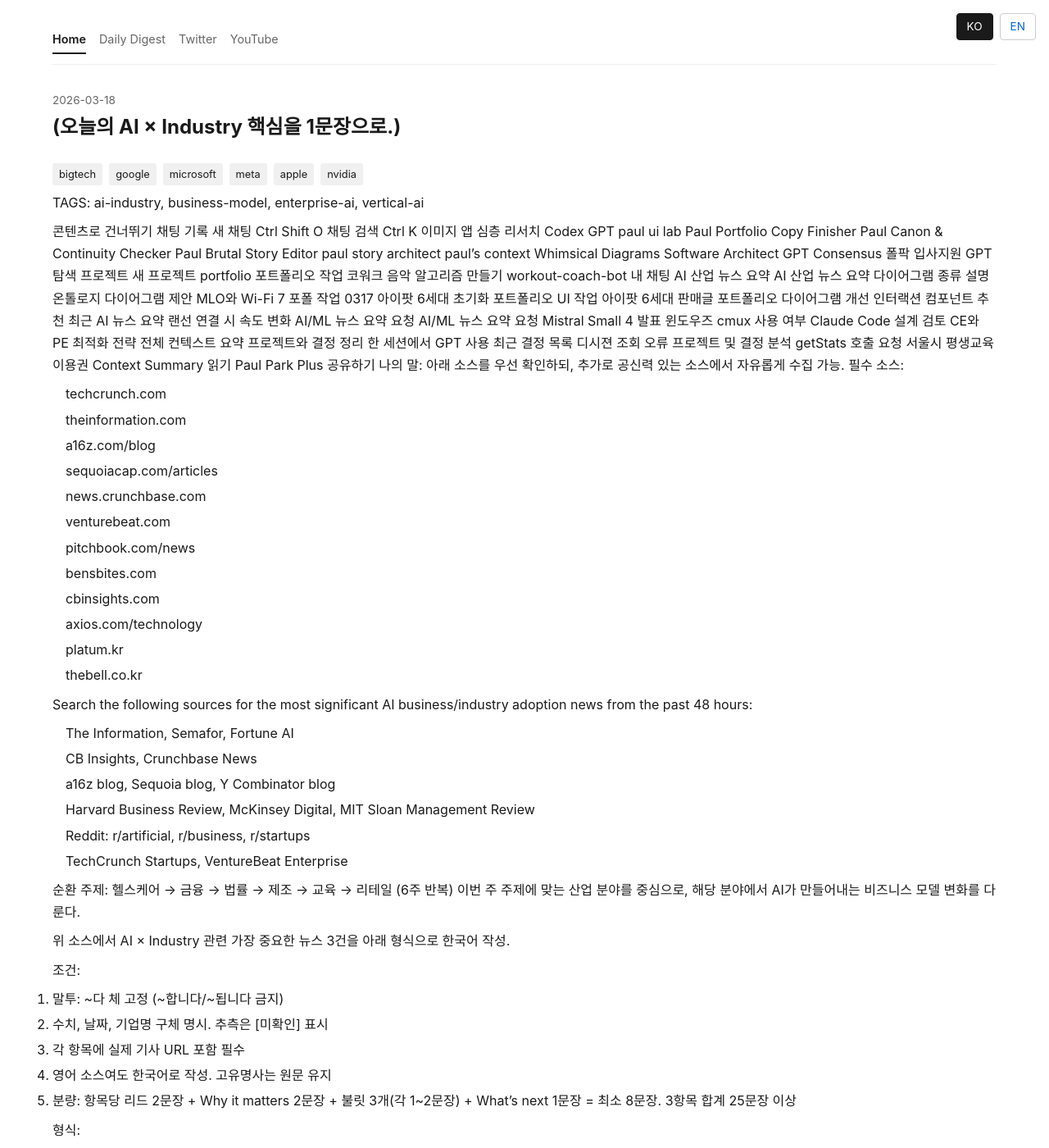
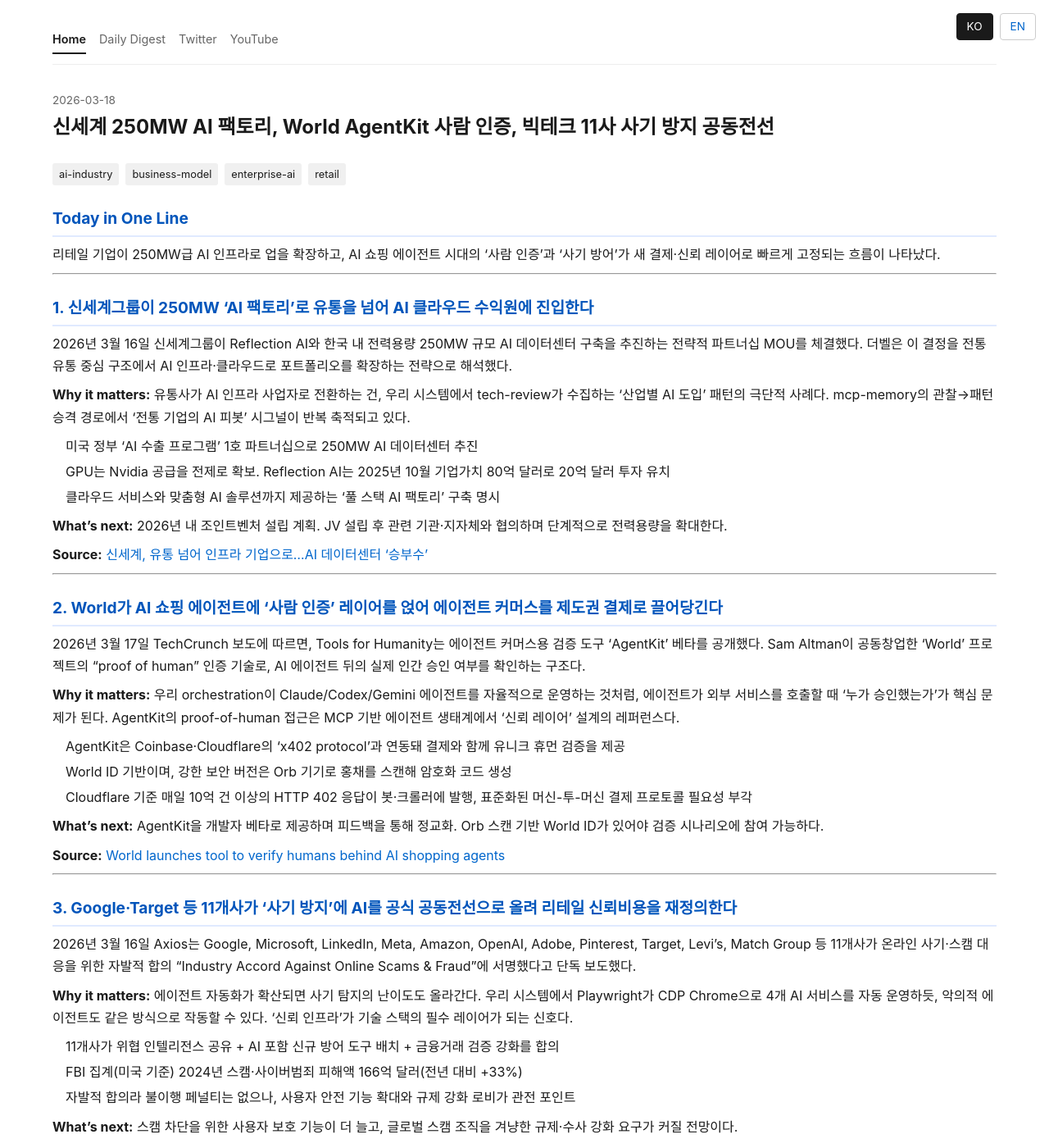
Before and after one commit to paulseongminpark/tech-review, a Jekyll site: the page built from _posts/ko/2026-03-18-daily-tech-review.md, in a window 1280 px wide and 1400 px high. Shown: the whole window at 82% size. Built offline with Jekyll 4.4.1, drawn with Linux system fonts in a browser that asks for light colours; some of the changed text lies outside the part shown.

Commit message:
[tech-review] 3/18 daily post 재작성 (ChatGPT DR 리포트 수동 추출) + DR 스크립트 iframe 전용 수정

```diff
--- a/_data/sections/2026-03-18-ko.json
+++ b/_data/sections/2026-03-18-ko.json
@@ -2,47 +2,36 @@
   "date": "2026-03-18",
   "lang": "ko",
   "post_url": "/ko/2026/03/18/daily-tech-review/",
-  "post_title": "(오늘의 AI × Industry 핵심을 1문장으로.)",
+  "post_title": "신세계 250MW AI 팩토리, World AgentKit 사람 인증, 빅테크 11사 사기 방지 공동전선",
   "source_type": "perplexity",
   "sections": [
     {
       "index": 1,
-      "title": "[헤드라인 — 결론이 제목. 질문형 금지]",
-      "lead": "리드 1문장. (무슨 일이 일어났는가)",
+      "title": "신세계그룹이 250MW 'AI 팩토리'로 유통을 넘어 AI 클라우드 수익원에 진입한다",
+      "lead": "2026년 3월 16일 신세계그룹이 Reflection AI와 한국 내 전력용량 250MW 규모 AI 데이터센터 구축을 추진하는 전략적 파트너십 MOU를 체결했다. 더벨은 이 결정을 전통 유통 중심 구조에서 AI 인프라·클라우드로 포트폴리오를 확장하는 전략으로 해석했다.",
       "tags": [
-        "google",
-        "microsoft",
-        "meta",
-        "apple",
-        "nvidia"
+        "enterprise"
       ],
-      "anchor": "헤드라인-결론이-제목-질문형-금지"
+      "anchor": "신세계그룹이-250mw-ai-팩토리로-유통을-넘어-ai-클라우드-수익원에-진입한다"
     },
     {
       "index": 2,
-      "title": "[헤드라인]",
-      "lead": "",
+      "title": "World가 AI 쇼핑 에이전트에 '사람 인증' 레이어를 얹어 에이전트 커머스를 제도권 결제로 끌어당긴다",
+      "lead": "2026년 3월 17일 TechCrunch 보도에 따르면, Tools for Humanity는 에이전트 커머스용 검증 도구 'AgentKit' 베타를 공개했다. Sam Altman이 공동창업한 'World' 프로젝트의 \"proof of human\" 인증 기술로, AI 에이전트 뒤의 실제 인간 승인 여부를 확인하는 구조다.",
       "tags": [
-        "google",
-        "microsoft",
-        "meta",
-        "apple",
-        "nvidia"
+        "enterprise"
       ],
-      "anchor": "헤드라인"
+      "anchor": "world가-ai-쇼핑-에이전트에-사람-인증-레이어를-얹어-에이전트-커머스를-제도권-결제로-끌어당긴다"
     },
     {
       "index": 3,
-      "title": "[헤드라인]",
-      "lead": "ChatGPT의 말:",
+      "title": "Google·Target 등 11개사가 '사기 방지'에 AI를 공식 공동전선으로 올려 리테일 신뢰비용을 재정의한다",
+      "lead": "2026년 3월 16일 Axios는 Google, Microsoft, LinkedIn, Meta, Amazon, OpenAI, Adobe, Pinterest, Target, Levi's, Match Group 등 11개사가 온라인 사기·스캠 대응을 위한 자발적 합의 \"Industry Accord Against Online Scams & Fraud\"에 서명했다고 단독 보도했다.",
       "tags": [
-        "google",
-        "microsoft",
-        "meta",
-        "apple",
-        "nvidia"
+        "enterprise",
+        "google"
       ],
-      "anchor": "헤드라인"
+      "anchor": "google·target-등-11개사가-사기-방지에-ai를-공식-공동전선으로-올려-리테일-신뢰비용을-재정의한"
     }
   ]
 }
--- a/_posts/ko/2026-03-18-daily-tech-review.md
+++ b/_posts/ko/2026-03-18-daily-tech-review.md
@@ -1,152 +1,62 @@
 ---
 layout: post
-title: "(오늘의 AI × Industry 핵심을 1문장으로.)"
+title: "신세계 250MW AI 팩토리, World AgentKit 사람 인증, 빅테크 11사 사기 방지 공동전선"
 date: 2026-03-18
 lang: ko
 permalink: /ko/2026/03/18/daily-tech-review/
 pair: 2026-03-18-daily-tech-review
-tags: ["bigtech", "google", "microsoft", "meta", "apple", "nvidia"]
+tags: ["ai-industry", "business-model", "enterprise-ai", "retail"]
 ---
 
-TAGS: ai-industry, business-model, enterprise-ai, vertical-ai
-
-콘텐츠로 건너뛰기
-채팅 기록
-새 채팅
-Ctrl
-Shift
-O
-채팅 검색
-Ctrl
-K
-이미지
-앱
-심층 리서치
-Codex
-GPT
-paul ui lab
-Paul Portfolio Copy Finisher
-Paul Canon & Continuity Checker
-Paul Brutal Story Editor
-paul story architect
-paul's context
-Whimsical Diagrams
-Software Architect GPT
-Consensus
-폴팍 입사지원
-GPT 탐색
-프로젝트
-새 프로젝트
-portfolio
-포트폴리오 작업
-코워크
-음악 알고리즘 만들기
-workout-coach-bot
-내 채팅
-AI 산업 뉴스 요약
-AI 산업 뉴스 요약
-다이어그램 종류 설명
-온톨로지 다이어그램 제안
-MLO와 Wi-Fi 7
-포폴 작업 0317
-아이팟 6세대 초기화
-포트폴리오 UI 작업
-아이팟 6세대 판매글
-포트폴리오 다이어그램 개선
-인터랙션 컴포넌트 추천
-최근 AI 뉴스 요약
-랜선 연결 시 속도 변화
-AI/ML 뉴스 요약 요청
-AI/ML 뉴스 요약 요청
-Mistral Small 4 발표
-윈도우즈 cmux 사용 여부
-Claude Code 설계 검토
-CE와 PE 최적화 전략
-전체 컨텍스트 요약
-프로젝트와 결정 정리
-한 세션에서 GPT 사용
-최근 결정 목록
-디시젼 조회 오류
-프로젝트 및 결정 분석
-getStats 호출 요청
-서울시 평생교육이용권
-Context Summary 읽기
-Paul Park
-Plus
-공유하기
-나의 말:
-아래 소스를 우선 확인하되, 추가로 공신력 있는 소스에서 자유롭게 수집 가능.
-필수 소스:
-- techcrunch.com
-- theinformation.com
-- a16z.com/blog
-- sequoiacap.com/articles
-- news.crunchbase.com
-- venturebeat.com
-- pitchbook.com/news
-- bensbites.com
-- cbinsights.com
-- axios.com/technology
-- platum.kr
-- thebell.co.kr
-
-Search the following sources for the most significant AI business/industry adoption news from the past 48 hours:
-- The Information, Semafor, Fortune AI
-- CB Insights, Crunchbase News
-- a16z blog, Sequoia blog, Y Combinator blog
-- Harvard Business Review, McKinsey Digital, MIT Sloan Management Review
-- Reddit: r/artificial, r/business, r/startups
-- TechCrunch Startups, VentureBeat Enterprise
-
-순환 주제: 헬스케어 → 금융 → 법률 → 제조 → 교육 → 리테일 (6주 반복)
-이번 주 주제에 맞는 산업 분야를 중심으로, 해당 분야에서 AI가 만들어내는 비즈니스 모델 변화를 다룬다.
-
-
-
-위 소스에서 AI × Industry 관련 가장 중요한 뉴스 3건을 아래 형식으로 한국어 작성.
-
-조건:
-1. 말투: ~다 체 고정 (~합니다/~됩니다 금지)
-2. 수치, 날짜, 기업명 구체 명시. 추측은 [미확인] 표시
-3. 각 항목에 실제 기사 URL 포함 필수
-4. 영어 소스여도 한국어로 작성. 고유명사는 원문 유지
-5. 분량: 항목당 리드 2문장 + Why it matters 2문장 + 불릿 3개(각 1~2문장) + What's next 1문장 = 최소 8문장. 3항목 합계 25문장 이상
-
-형식:
-
 ## Today in One Line
-(오늘의 AI × Industry 핵심을 1문장으로.)
+리테일 기업이 250MW급 AI 인프라로 업을 확장하고, AI 쇼핑 에이전트 시대의 '사람 인증'과 '사기 방어'가 새 결제·신뢰 레이어로 빠르게 고정되는 흐름이 나타났다.
 
 ---
 
-## 1. [헤드라인 — 결론이 제목. 질문형 금지]
+## 1. 신세계그룹이 250MW 'AI 팩토리'로 유통을 넘어 AI 클라우드 수익원에 진입한다
 
-리드 1문장. (무슨 일이 일어났는가)
+2026년 3월 16일 신세계그룹이 Reflection AI와 한국 내 전력용량 250MW 규모 AI 데이터센터 구축을 추진하는 전략적 파트너십 MOU를 체결했다. 더벨은 이 결정을 전통 유통 중심 구조에서 AI 인프라·클라우드로 포트폴리오를 확장하는 전략으로 해석했다.
 
-**Why it matters:** (왜 지금 이게 중요한가. 1~2문장.)
+**Why it matters:** 유통사가 AI 인프라 사업자로 전환하는 건, 우리 시스템에서 tech-review가 수집하는 '산업별 AI 도입' 패턴의 극단적 사례다. mcp-memory의 관찰→패턴 승격 경로에서 '전통 기업의 AI 피봇' 시그널이 반복 축적되고 있다.
 
-- 핵심 사실 1 (수치/날짜 포함)
-- 핵심 사실 2
-- 핵심 사실 3
+- 미국 정부 'AI 수출 프로그램' 1호 파트너십으로 250MW AI 데이터센터 추진
+- GPU는 Nvidia 공급을 전제로 확보. Reflection AI는 2025년 10월 기업가치 80억 달러로 20억 달러 투자 유치
+- 클라우드 서비스와 맞춤형 AI 솔루션까지 제공하는 '풀 스택 AI 팩토리' 구축 명시
 
-**What's next:** (다음 전망. 1문장.)
+**What's next:** 2026년 내 조인트벤처 설립 계획. JV 설립 후 관련 기관·지자체와 협의하며 단계적으로 전력용량을 확대한다.
 
-**Source:** [기사 제목](URL)
+**Source:** [신세계, 유통 넘어 인프라 기업으로...AI 데이터센터 '승부수'](https://www.thebell.co.kr/front/newsview.asp?code=0705&key=202603170712550220101470)
 
-## 2. [헤드라인]
+---
 
-(같은 형식 반복)
+## 2. World가 AI 쇼핑 에이전트에 '사람 인증' 레이어를 얹어 에이전트 커머스를 제도권 결제로 끌어당긴다
 
-## 3. [헤드라인]
+2026년 3월 17일 TechCrunch 보도에 따르면, Tools for Humanity는 에이전트 커머스용 검증 도구 'AgentKit' 베타를 공개했다. Sam Altman이 공동창업한 'World' 프로젝트의 "proof of human" 인증 기술로, AI 에이전트 뒤의 실제 인간 승인 여부를 확인하는 구조다.
 
-(같은 형식 반복)
+**Why it matters:** 우리 orchestration이 Claude/Codex/Gemini 에이전트를 자율적으로 운영하는 것처럼, 에이전트가 외부 서비스를 호출할 때 '누가 승인했는가'가 핵심 문제가 된다. AgentKit의 proof-of-human 접근은 MCP 기반 에이전트 생태계에서 '신뢰 레이어' 설계의 레퍼런스다.
 
+- AgentKit은 Coinbase·Cloudflare의 'x402 protocol'과 연동돼 결제와 함께 유니크 휴먼 검증을 제공
+- World ID 기반이며, 강한 보안 버전은 Orb 기기로 홍채를 스캔해 암호화 코드 생성
+- Cloudflare 기준 매일 10억 건 이상의 HTTP 402 응답이 봇·크롤러에 발행, 표준화된 머신-투-머신 결제 프로토콜 필요성 부각
 
-ChatGPT의 말:
+**What's next:** AgentKit을 개발자 베타로 제공하며 피드백을 통해 정교화. Orb 스캔 기반 World ID가 있어야 검증 시나리오에 참여 가능하다.
 
-심층 리서치
-앱
-사이트
-ChatGPT는 실수를 할 수 있습니다. 중요한 정보는 재차 확인하세요. 쿠키 기본 설정을 참고하세요.
+**Source:** [World launches tool to verify humans behind AI shopping agents](https://techcrunch.com/2026/03/17/world-launches-tool-to-verify-humans-behind-ai-shopping-agents/)
+
+---
+
+## 3. Google·Target 등 11개사가 '사기 방지'에 AI를 공식 공동전선으로 올려 리테일 신뢰비용을 재정의한다
+
+2026년 3월 16일 Axios는 Google, Microsoft, LinkedIn, Meta, Amazon, OpenAI, Adobe, Pinterest, Target, Levi's, Match Group 등 11개사가 온라인 사기·스캠 대응을 위한 자발적 합의 "Industry Accord Against Online Scams & Fraud"에 서명했다고 단독 보도했다.
+
+**Why it matters:** 에이전트 자동화가 확산되면 사기 탐지의 난이도도 올라간다. 우리 시스템에서 Playwright가 CDP Chrome으로 4개 AI 서비스를 자동 운영하듯, 악의적 에이전트도 같은 방식으로 작동할 수 있다. '신뢰 인프라'가 기술 스택의 필수 레이어가 되는 신호다.
+
+- 11개사가 위협 인텔리전스 공유 + AI 포함 신규 방어 도구 배치 + 금융거래 검증 강화를 합의
+- FBI 집계(미국 기준) 2024년 스캠·사이버범죄 피해액 166억 달러(전년 대비 +33%)
+- 자발적 합의라 불이행 페널티는 없으나, 사용자 안전 기능 확대와 규제 강화 로비가 관전 포인트
+
+**What's next:** 스캠 차단을 위한 사용자 보호 기능이 더 늘고, 글로벌 스캠 조직을 겨냥한 규제·수사 강화 요구가 커질 전망이다.
+
+**Source:** [Exclusive: Tech, retail companies band together to fight global scams](https://www.axios.com/2026/03/16/tech-companies-scam-accord-google-meta-amazon)
 
 ## Comments
```
Also changed, not shown: scripts/fetch-deep-research.py (+15 -23 lines).
